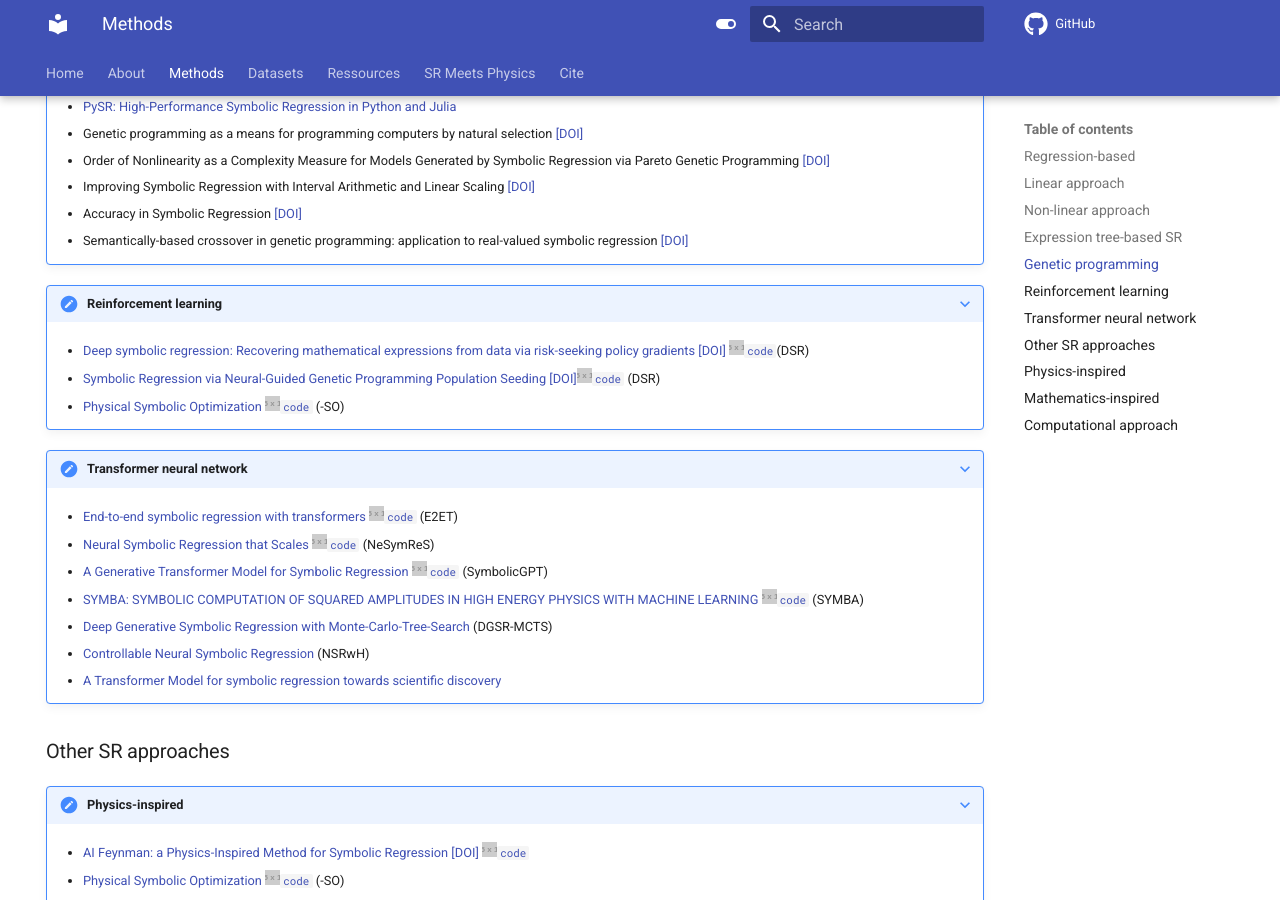
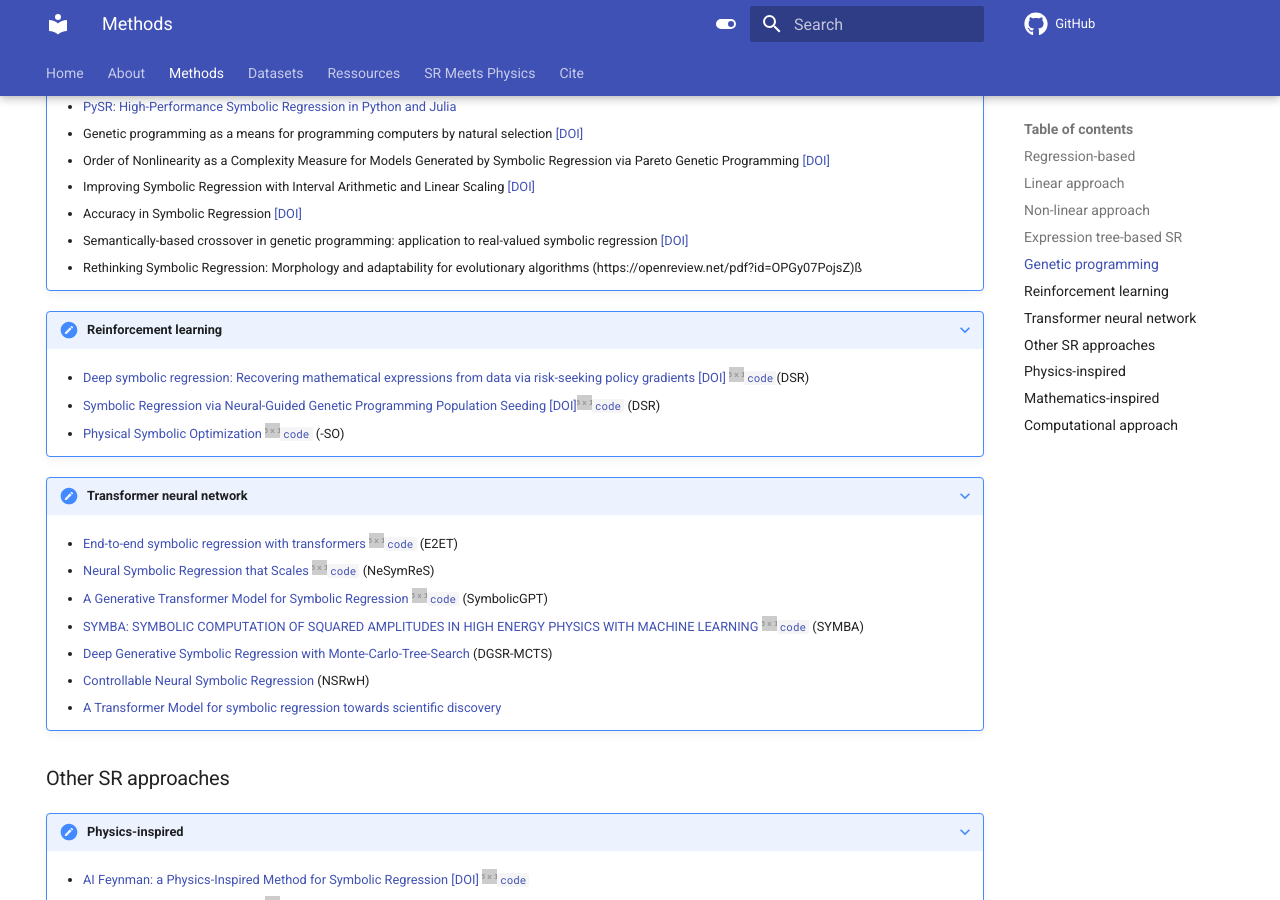
Before and after one commit to nmakke/SR-LivingReview, an MkDocs documentation site: the page built from docs/methods.md, in a window 1280 px wide and 900 px high, scrolled down 816 px. Built offline with MkDocs 1.6.1 and Material for MkDocs 9.7.7, drawn with Linux system fonts in a browser that asks for light colours; formulas are drawn with MathJax 3; comment, search, counter and statistics services are not loaded.

Commit message:
Update methods.md

```diff
--- a/docs/methods.md
+++ b/docs/methods.md
@@ -58,6 +58,7 @@ SR methods are listed for each category.
        * Improving Symbolic Regression with Interval Arithmetic and Linear Scaling [[DOI]](https://link.springer.com/chapter/10.1007/3-540-36599-0_7)
        * Accuracy in Symbolic Regression [[DOI]](https://link.springer.com/chapter/10.1007/978-1-4614-1770-5_8)
        * Semantically-based crossover in genetic programming: application to real-valued symbolic regression [[DOI]](https://link.springer.com/article/10.1007/s10710-010-9121-2)
+       * Rethinking Symbolic Regression: Morphology and adaptability for evolutionary algorithms (https://openreview.net/pdf?id=OPGy07PojsZ)ß
 
 ???+ note "Reinforcement learning"
     <div class="meta_for_parser tablespecs"
```
